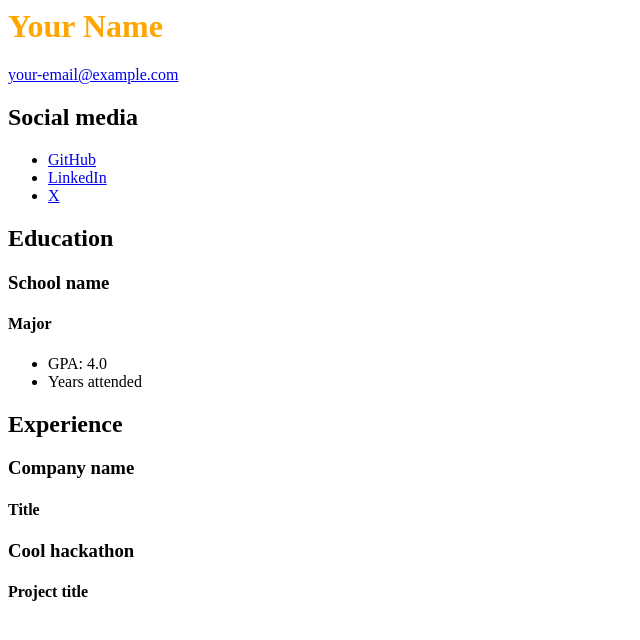
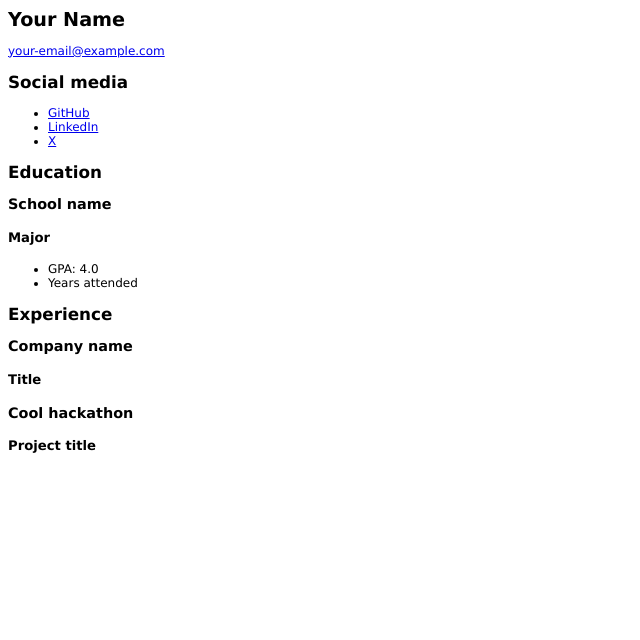
Before and after one commit to tvreysen/engineering-training, a plain HTML site: page index.html in a window 1280 px wide. Shown: the whole page, without its empty margins (0-640 px from the left). Drawn offline with Linux system fonts and the light colour scheme.

Commit message:
Define base styles and update h1 font size

```diff
--- a/style.css
+++ b/style.css
@@ -1,3 +1,19 @@
+html {
+    font-family: Verdana, Geneva, Tahoma, sans-serif;
+    font-size: 12px;
+}
 h1 {
-    color: orange;
+    font-size: 1.6rem;
 }
+
+h2 {
+    font-size: 1.4rem;
+}
+
+h3 {
+    font-size: 1.2rem;
+}
+
+h4 {
+    font-size: 1.1rem;
+}
```
